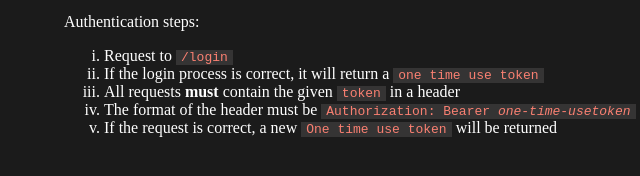
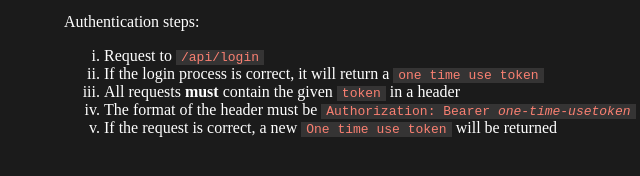
Before and after one commit to Angel-del-dev/docs.angelnovo.es, a plain HTML site: page index.html in a window 1280 px wide. Shown: the part 574-750 px from the top of the page, 226-866 px from the left. Drawn offline with Linux system fonts and the light colour scheme.

Commit message:
fixed issue with auth route

```diff
--- a/references/api.media.html
+++ b/references/api.media.html
@@ -30,7 +30,7 @@
     </p>
     <p>Authentication steps:</p>
     <ul>
-        <li>Request to <code>/login</code></li>
+        <li>Request to <code>/api/login</code></li>
         <li>If the login process is correct, it will return a <code>one time use token</code></li>
         <li>All requests <b>must</b> contain the given <code>token</code> in a header</li>
         <li>The format of the header must be <code>Authorization: Bearer <i>one-time-usetoken</i></code></li>
```
